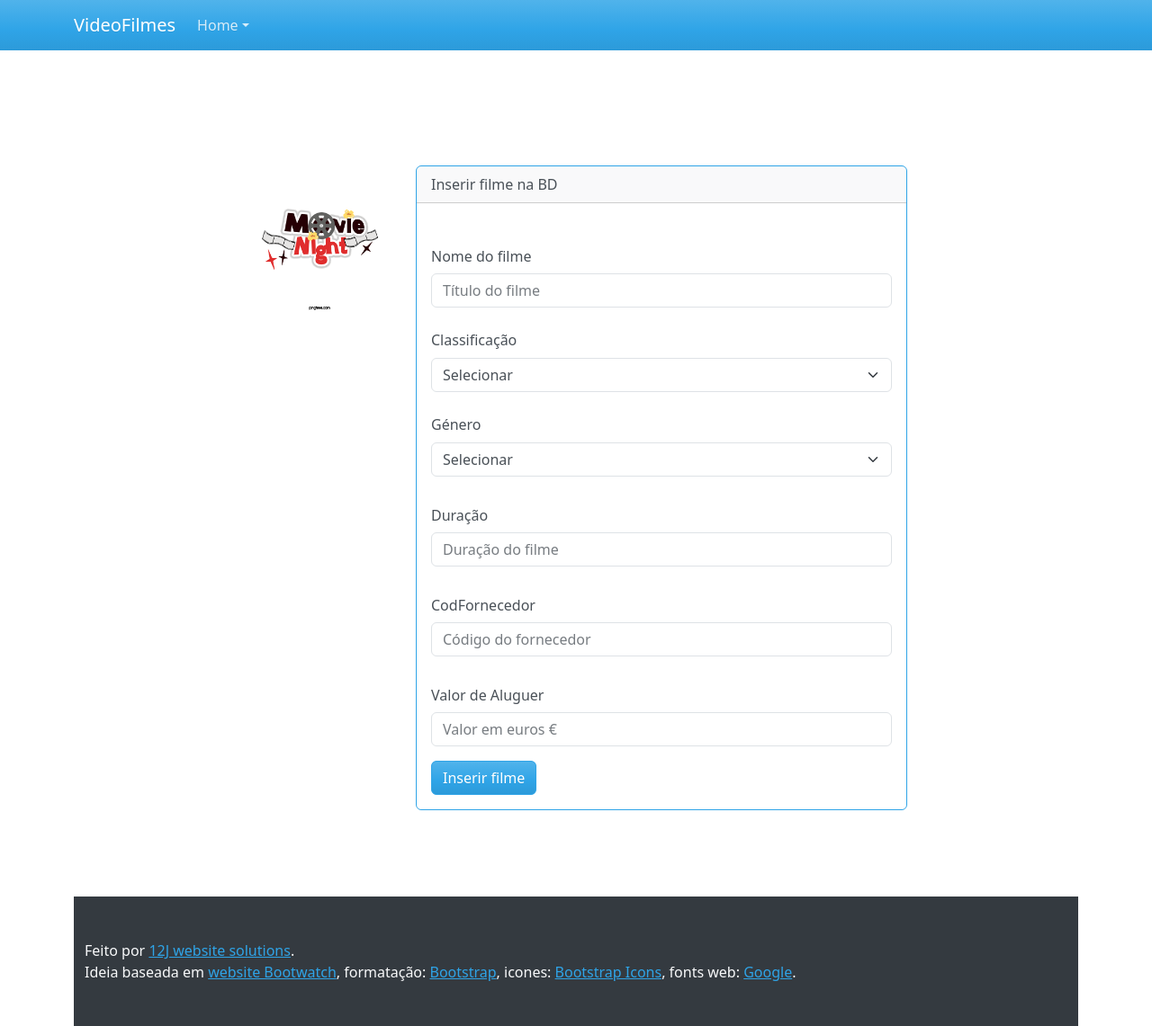
After one commit to ruiinacio1982/Video-Filmes, a PHP site: page /inserirFilme.php in a window 1280 px wide. The commit adds this page. Shown: the whole page at 90% size. Run offline with PHP 8.4, Linux system fonts and the light colour scheme.

Commit message:
Adicionada uma página que insere filmes na BD

```diff
--- a/index.php
+++ b/index.php
@@ -53,6 +53,8 @@ include('ligacao.php');
             </div>
 
             <div class="bs-component">
+              <a class="btn btn-success" href="inserirFilme.php">Inserir Novo filme</a>
+              <p></p>
               <table class="table table-hover">
                 <thead>
                   <tr>
--- /dev/null
+++ b/inserirFilme.php
@@ -0,0 +1,134 @@
+<?php
+include('ligacao.php');
+?>
+
+<!DOCTYPE html>
+<html lang="en">
+
+<head>
+  <meta charset="utf-8">
+  <title>Video Filmes 12J</title>
+  <meta name="viewport" content="width=device-width, initial-scale=1">
+  <link rel="stylesheet" href="css/bootstrap.min.css">
+  <link rel="stylesheet" href="css/custom.min.css">
+</head>
+
+<body>
+  <div class="navbar navbar-expand-lg fixed-top bg-primary" data-bs-theme="dark">
+    <div class="container">
+      <a href="index.php" class="navbar-brand">VideoFilmes</a>
+      <button class="navbar-toggler" type="button" data-bs-toggle="collapse" data-bs-target="#navbarResponsive" aria-controls="navbarResponsive" aria-expanded="false" aria-label="Toggle navigation">
+        <span class="navbar-toggler-icon"></span>
+      </button>
+      <div class="collapse navbar-collapse" id="navbarResponsive">
+        <ul class="navbar-nav">
+          <li class="nav-item dropdown" data-bs-theme="light">
+            <a class="nav-link dropdown-toggle" data-bs-toggle="dropdown" href="#" id="themes">Home</a>
+
+          </li>
+
+        </ul>
+      </div>
+    </div>
+  </div>
+
+  <div class="container">
+
+    <!-- Filme
+      ================================================== -->
+    <div class="bs-docs-section">
+      <div class="row  d-flex justify-content-center">
+        <!-- Imagem do filme -->
+        <div class="col-lg-2">
+          <img class="img-fluid" src="images/filme.png" />
+        </div>
+        <!-- Info do filme -->
+        <div class="col-lg-6">
+
+
+          <div class="card border-primary mb-3">
+            <div class="card-header">Inserir filme na BD</div>
+            <div class="card-body">
+              <form name="formInsereFIlme" method="POST" action="insereFilmeBD.php">
+                <fieldset>
+                  <div class="form-group">
+                    <label class="col-form-label mt-4" for="inputNome">Nome do filme</label>
+                    <input name="nome" type="text" class="form-control" placeholder="Título do filme" id="inputNome">
+                  </div>
+
+                  <div class="form-group">
+                    <label for="selectClassificacao" class="form-label mt-4">Classificação</label>
+                    <select name="classificacao" class="form-select" id="selectClassificacao">
+                      <option>Selecionar</option>
+                      <option value="M4">M4</option>
+                      <option value="M6">M6</option>
+                      <option value="M12">M12</option>
+                      <option value="M16">M16</option>
+                    </select>
+                  </div>
+                  <div class="form-group">
+                    <label for="selectGenero" class="form-label mt-4">Género</label>
+                    <select name="genero" class="form-select" id="selectGenero">
+                      <option>Selecionar</option>
+                      <option value="1">1</option>
+                      <option value="2">2</option>
+                      <option value="3">3</option>
+                      <option value="4">4</option>
+                      <option value="5">5</option>
+                      <option value="6">6</option>
+                      <option value="7">7</option>
+                      <option value="8">8</option>
+                      <option value="9">9</option>
+                    </select>
+                  </div>
+                  <div class="form-group">
+                    <label class="col-form-label mt-4" for="inputDuracao">Duração</label>
+                    <input name="duracao" type="text" class="form-control" placeholder="Duração do filme" id="inputDuracao">
+                  </div>
+                  <div class="form-group">
+                    <label class="col-form-label mt-4" for="inputFornecedor">CodFornecedor</label>
+                    <input name="fornecedor" type="text" class="form-control" placeholder="Código do fornecedor" id="inputFornecedor">
+                  </div>
+                  <div class="form-group">
+                    <label class="col-form-label mt-4" for="inputValAluguer">Valor de Aluguer</label>
+                    <input name="valAluguer" type="text" class="form-control" placeholder="Valor em euros €" id="inputValAluguer">
+                  </div>
+                  <div class="form-group">
+                    <p></p>
+                    <button type="submit" class="btn btn-primary">Inserir filme</button>
+                  </div>
+                </fieldset>
+              </form>
+            </div>
+          </div>
+        </div>
+      </div>
+
+
+
+      <!-- Footer
+      ================================================== -->
+
+    </div>
+
+
+    <footer id="footer" class="bg-dark mb-0 pb-5 pt-5 text-light">
+      <div class="container">
+        <div class="row bg-dark">
+          <div class="col-lg-12 bg-dark">
+            <p>Feito por <a href="https://www.tiktok.com/">12J website solutions</a>.</p>
+            <p>Ideia baseada em <a href="https://bootswatch.com/cerulean/">website Bootwatch</a>, formatação:
+              <a href="https://getbootstrap.com/" rel="nofollow">Bootstrap</a>, icones:
+              <a href="https://icons.getbootstrap.com/" rel="nofollow">Bootstrap Icons</a>, fonts web: <a href="https://fonts.google.com/" rel="nofollow">Google</a>.
+            </p>
+
+          </div>
+        </div>
+      </div>
+    </footer>
+
+
+    <script src="js/bootstrap.bundle.min.js"></script>
+</body>
+
+</html>
```
Also changed, not shown: insereFilmeBD.php (added, +38 -0 lines), sql/filmes (2).sql (renamed from filmes (2).sql).
